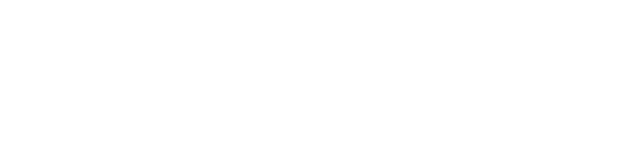
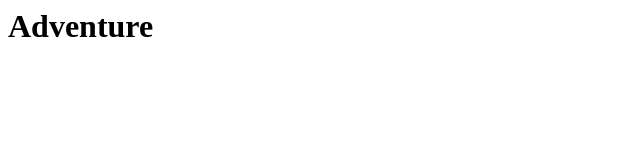
Before and after one commit to CharanReddy21/new-git-project, a plain HTML site: page index.html in a window 1280 px wide. Shown: the whole page, without its empty margins (0-640 px from the left). Drawn offline with Linux system fonts and the light colour scheme.

Commit message:
Added header to the blog

```diff
--- a/index.html
+++ b/index.html
@@ -7,6 +7,9 @@
     <link rel="stylesheet" href="css/app.css">
 </head>
 <body>
+    <header>
+    <h1>Adventure</h1>
+</header>
 
     <script src="js/app.js"></script>
 </body>
```
